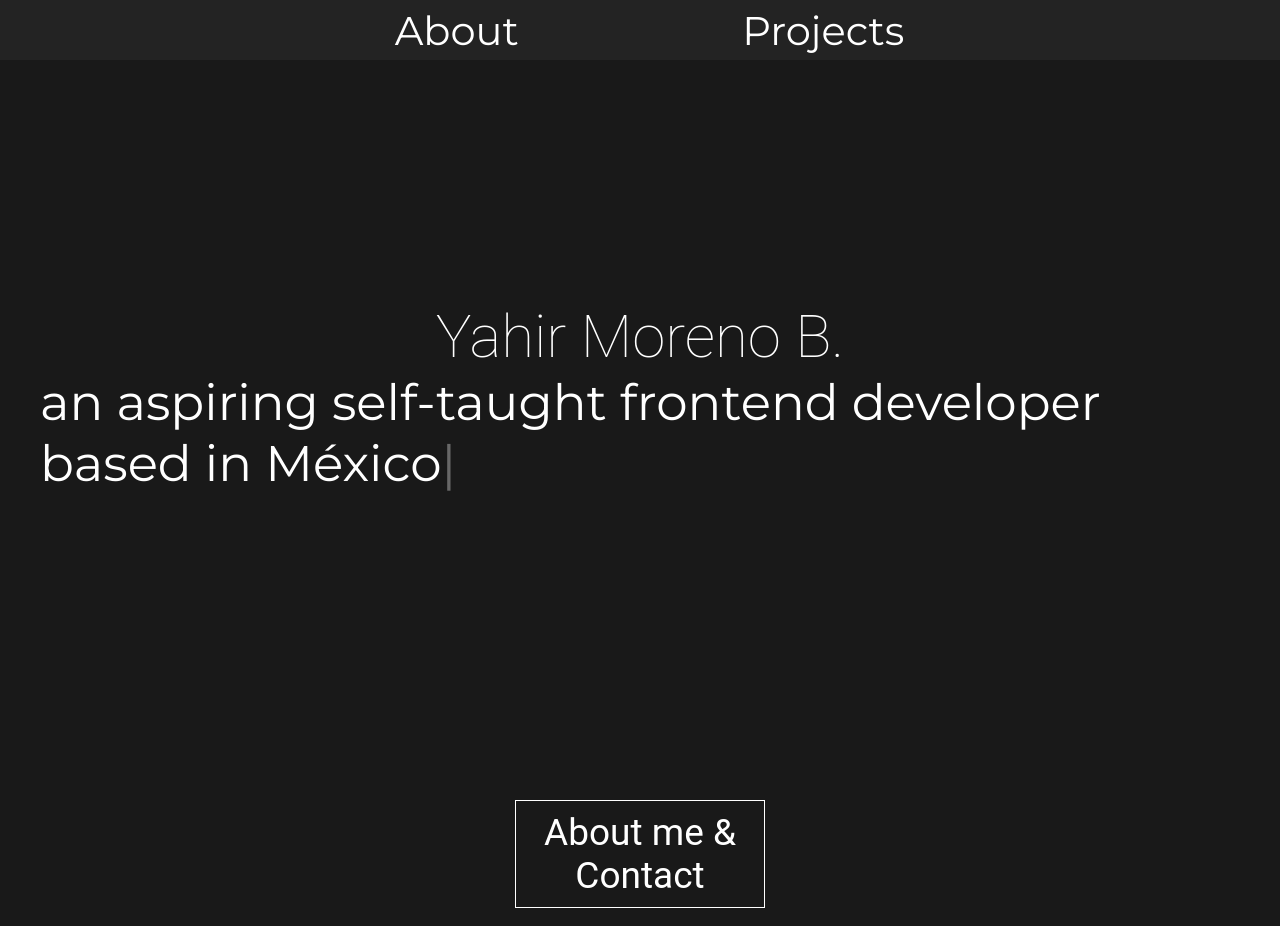
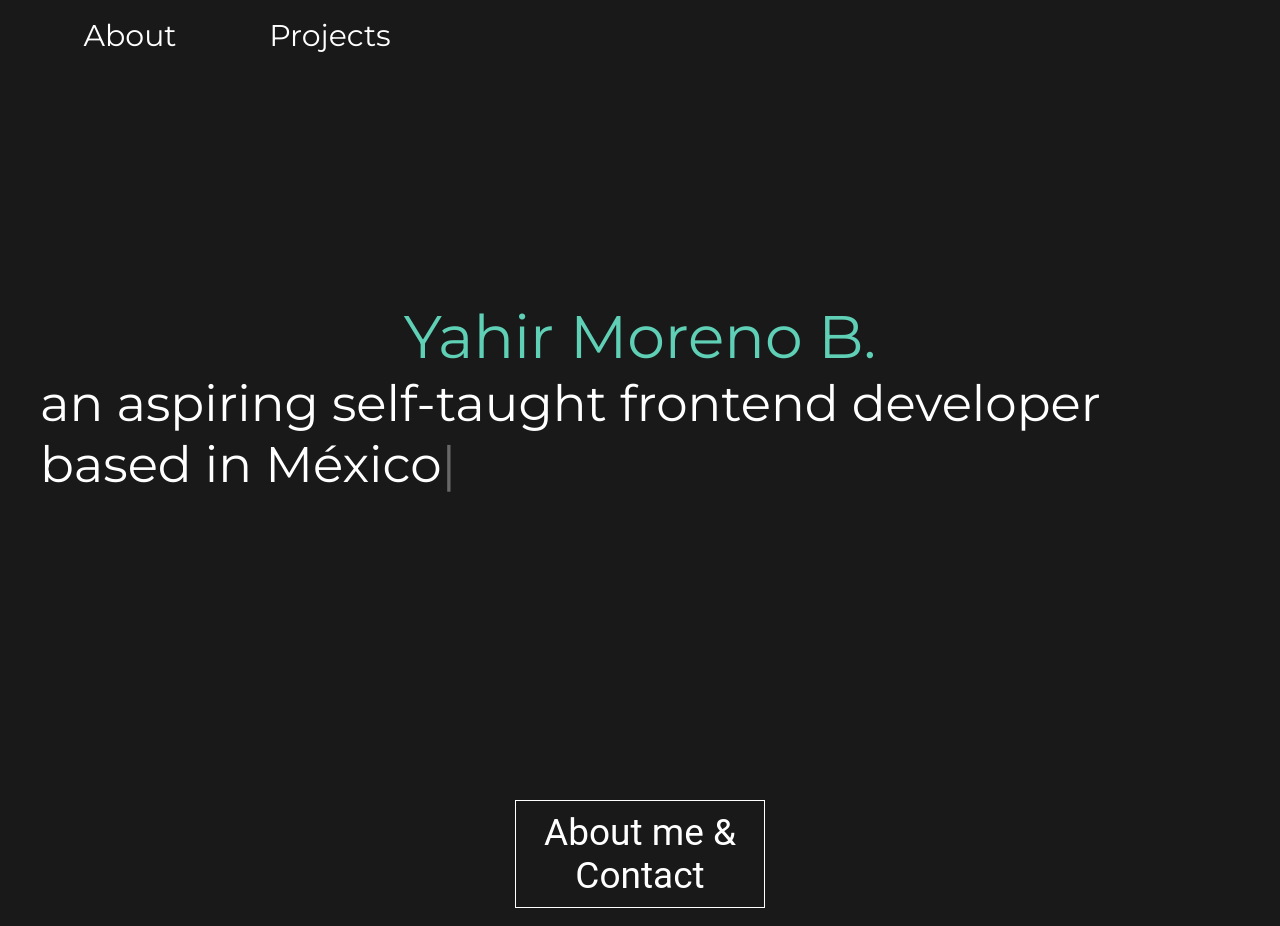
Before and after one commit to BarajasY/portfolio, a React (Create React App) app: page / in a window 1280 px wide. Shown: the top 926 px of the page. Built offline with nearby package versions, Linux system fonts and the light colour scheme; a web font is replaced by a local one.

Commit message:
Changed Navbar
-Made some design changes to the navbar.
-Changed introduction name font and color.

```diff
--- a/src/Components/About/About.jsx
+++ b/src/Components/About/About.jsx
@@ -34,7 +34,7 @@ const About = () => {
                     <div className="about_content active">
                         <button onClick={handleClick}>Less about me</button>
                         <div className="about_text">
-                            <h1>My name is Yahir Moreno Barajas, i'm 19 and i am a Mexican web developer looking for opportunities to improve my knowledge in the field.</h1>
+                            <h1>My name is Yahir Moreno Barajas, i'am a 19 Mexican web developer looking for opportunities to improve my knowledge in the field.</h1>
                             <h1>My interest started about 18 months ago when i took the python programming language, i mainly wanted to become a data scientist, i even learned Pandas/Seaborn/Jpt notebooks...</h1>
                             <h1>Since i relatively knew how to use python i moved into web development after about 3 months, with django, but soon realized that Javascript is the king of programming languages when trying to build a website, so i started to learn it.</h1>
                             <h1>Lastly i focused myself and realized that i wasn't going to be productive if i became first a junior backend developer, so i started to learn CSS, HTML & React to become a frontend dev and then build my knowledge up until i'm capable enough to have a Full Stack role, with enough knowledge in both sides, frontend and backend.</h1>
--- a/src/Components/Introduction/introduction.css
+++ b/src/Components/Introduction/introduction.css
@@ -21,7 +21,8 @@
 .intro_text h1 {
     font-size: 60px;
     font-weight: 200;
-    font-family: 'Roboto';
+    font-family: 'Montserrat';
+    color: rgb(95, 208, 182)
 }
 
 .intro_text span {
--- a/src/Components/Navbar/Navbar.css
+++ b/src/Components/Navbar/Navbar.css
@@ -1,8 +1,7 @@
 .navbar_container {
-    width: 100vw;
-    height: 60px;
+    width: 100%;
+    height: 70px;
     max-width: 100%;
-    background: rgb(35, 35, 35);
     position: fixed;
     display: flex;
     justify-content: center;
@@ -10,19 +9,19 @@
 }
 
 .navbar_content {
-    width: 900px;
-    height: 100%;
+    width: 100%;
+    height: 70px;
 }
 
 .test {
     color: white;
     width: 100%;
     font-family: 'Montserrat';
-    font-size: 20px;
+    font-size: 15px;
     display: flex;
-    justify-content: space-evenly;
     align-items: center;
     height: 100%;
+    margin-left: 30px;
 }
 
 .navbar_text {
@@ -35,7 +34,6 @@
 
 .navbar_text:hover {
     opacity: .3;
-    border-bottom: 2px solid white;
 }
 
 .navbar_text h1 {
```
